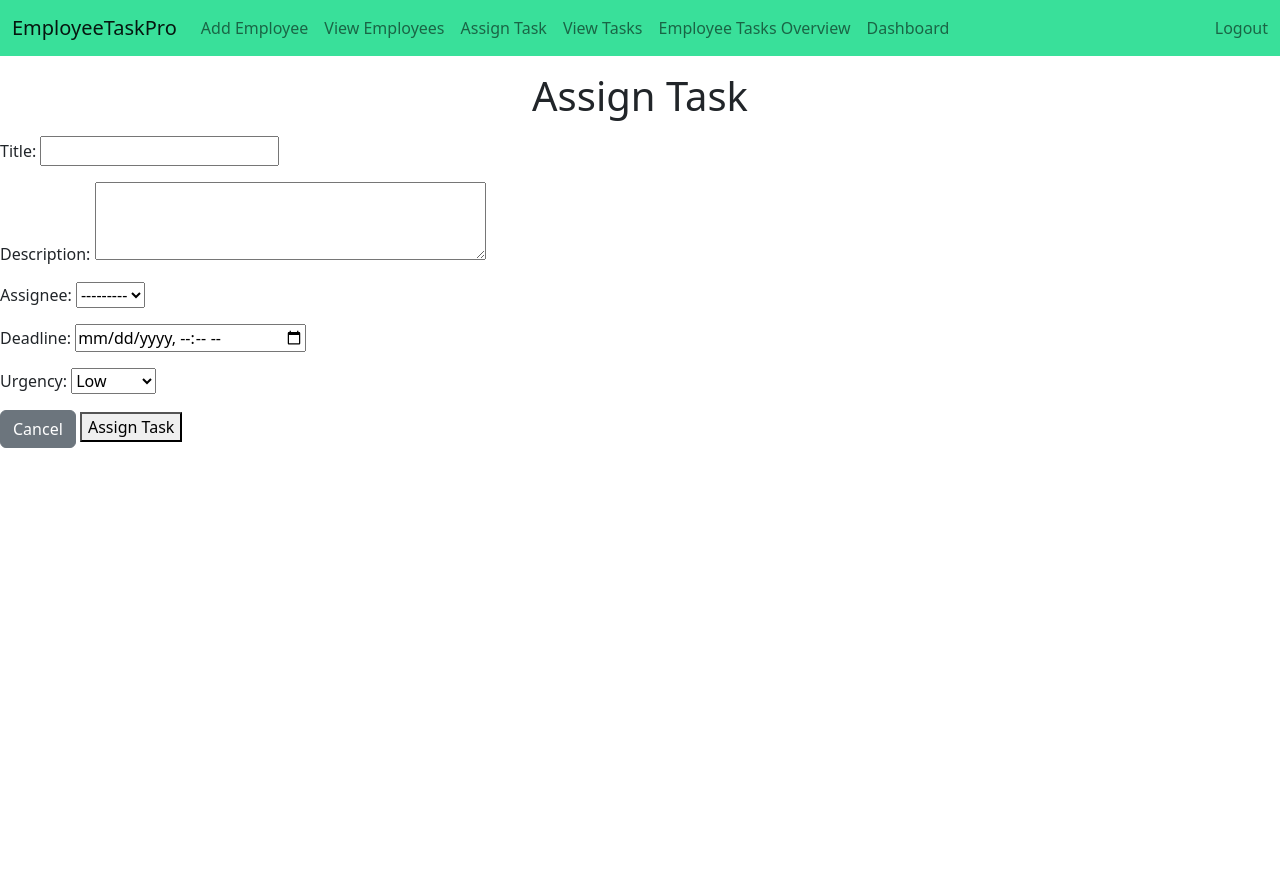
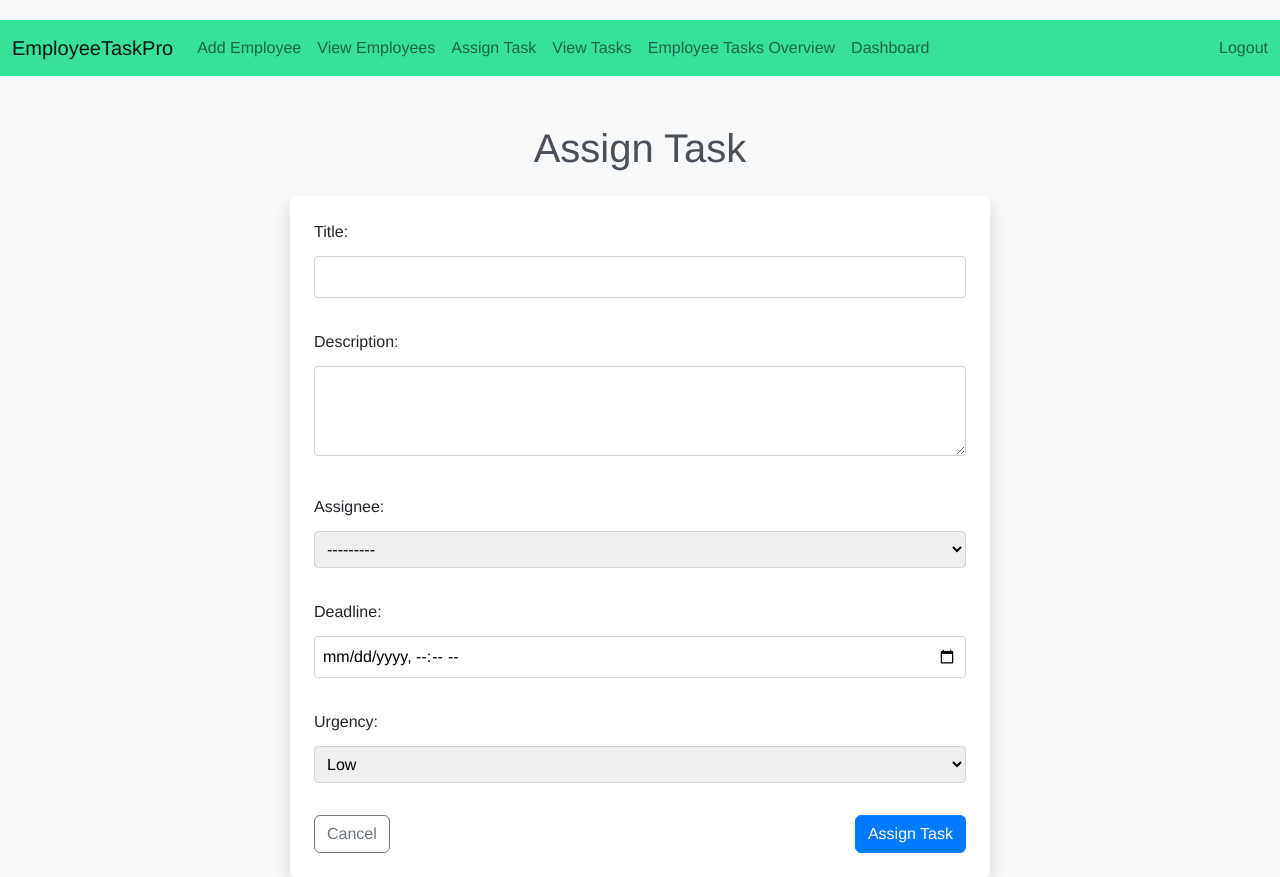
Before and after one commit to nadermasri/employeetaskpro, a Django app: page /emp/assign-task/ in a window 1280 px wide. Before the commit the page ends 448 px from the top, so only its background shows below. Run offline with Django 4.2, Linux system fonts and the light colour scheme; a user stored in the database is signed in; data that the repository does not hold is empty.

Commit message:
New changes

```diff
--- /dev/null
+++ b/static/css/assigntask.css
@@ -0,0 +1,78 @@
+body {
+    font-family: 'Helvetica Neue', Arial, sans-serif;
+    background-color: #f8f9fa;
+    margin: 0;
+    padding-top: 20px;
+}
+
+h1 {
+    color: #495057;
+    font-weight: 500;
+    margin-bottom: 1.5rem;
+}
+
+.assignment-form {
+    max-width: 700px;
+    margin: auto;
+    background: #fff;
+    border-radius: 8px;
+}
+
+form {
+    background: transparent;
+}
+
+.form-group {
+    margin-bottom: 1rem;
+}
+
+label {
+    font-weight: 500;
+    margin-bottom: 0.5rem;
+}
+
+input, select, textarea {
+    width: 100%;
+    padding: 0.5rem;
+    margin-top: 0.25rem;
+    margin-bottom: 1rem;
+    border: 1px solid #ced4da;
+    border-radius: 0.25rem;
+    box-sizing: border-box;
+    transition: border-color 0.15s ease-in-out, box-shadow 0.15s ease-in-out;
+}
+
+input:focus, select:focus, textarea:focus {
+    border-color: #80bdff;
+    outline: 0;
+    box-shadow: 0 0 0 0.2rem rgba(0, 123, 255, 0.25);
+}
+
+.btn {
+    padding: 0.375rem 0.75rem;
+    transition: color 0.15s ease-in-out, background-color 0.15s ease-in-out, border-color 0.15s ease-in-out;
+}
+
+.btn-outline-secondary {
+    color: #6c757d;
+    border-color: #6c757d;
+}
+
+.btn-outline-secondary:hover {
+    color: #fff;
+    background-color: #6c757d;
+    border-color: #6c757d;
+}
+
+.btn-primary {
+    color: #fff;
+    background-color: #007bff;
+    border-color: #007bff;
+}
+
+.btn-primary:hover {
+    background-color: #0069d9;
+    border-color: #0062cc;
+}
+
+/* Additional custom styles can be added below */
--- a/templates/emp/assign_task.html
+++ b/templates/emp/assign_task.html
@@ -1,26 +1,28 @@
+{% load static %}
 <!doctype html>
 <html lang="en">
 <head>
     <meta charset="utf-8">
     <meta name="viewport" content="width=device-width, initial-scale=1">
     <title>Employee Management System</title>
-    <link href="https://cdn.jsdelivr.net/npm/bootstrap@5.2.2/dist/css/bootstrap.min.css"
-          rel="stylesheet" integrity="sha384-Zenh87qX5JnK2Jl0vWa8Ck2rdkQ2Bzep5IDxbcnCeuOxjzrPF/et3URy9Bv1WTRi"
-          crossorigin="anonymous">
+    <link href="https://cdn.jsdelivr.net/npm/bootstrap@5.2.2/dist/css/bootstrap.min.css" rel="stylesheet">
+    <link rel="stylesheet" href="{% static 'css/assigntask.css' %}">
 </head>
 <body>
     {% include 'emp/navbar.html' %}
-    <h1 class="text-center my-3">Assign Task</h1>
+    <div class="container mt-5">
+        <h1 class="text-center mb-4">Assign Task</h1>
+        <div class="assignment-form shadow p-4 rounded">
             <form method="post">
                 {% csrf_token %}
                 {{ form.as_p }}
-        <a href="/emp/home/" class="btn btn-secondary">Cancel</a>
-        <button href="/emp/home/" type="submit">Assign Task</button>
+                <div class="d-flex justify-content-between">
+                    <a href="/emp/home/" class="btn btn-outline-secondary">Cancel</a>
+                    <button type="submit" class="btn btn-primary">Assign Task</button>
+                </div>
             </form>
         </div>
-
-    <script src="https://cdn.jsdelivr.net/npm/bootstrap@5.2.2/dist/js/bootstrap.bundle.min.js"
-            integrity="sha384-OERcA2EqjJCMA+/3y+gxIOqMEjwtxJY7qPCqsdltbNJuaOe923+mo//f6V8Qbsw3"
-            crossorigin="anonymous"></script>
+    </div>
+    <script src="https://cdn.jsdelivr.net/npm/bootstrap@5.2.2/dist/js/bootstrap.bundle.min.js"></script>
 </body>
 </html>
```
Also changed, not shown: db.sqlite3, emp/migrations/0010_alter_task_status.py (added). Lines whose indentation alone changed are shown as unchanged.
